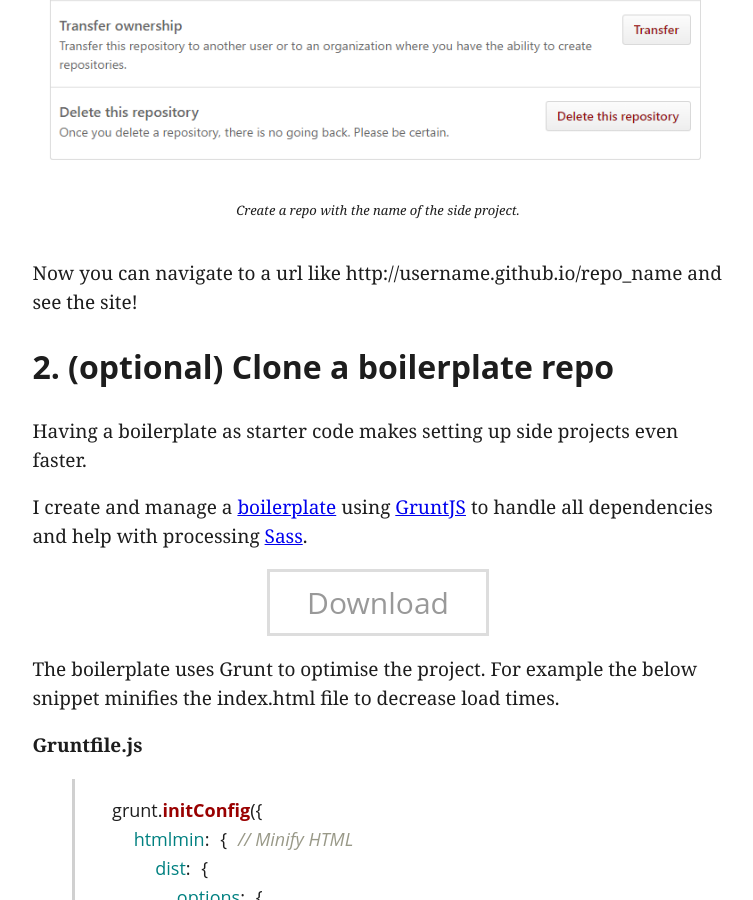
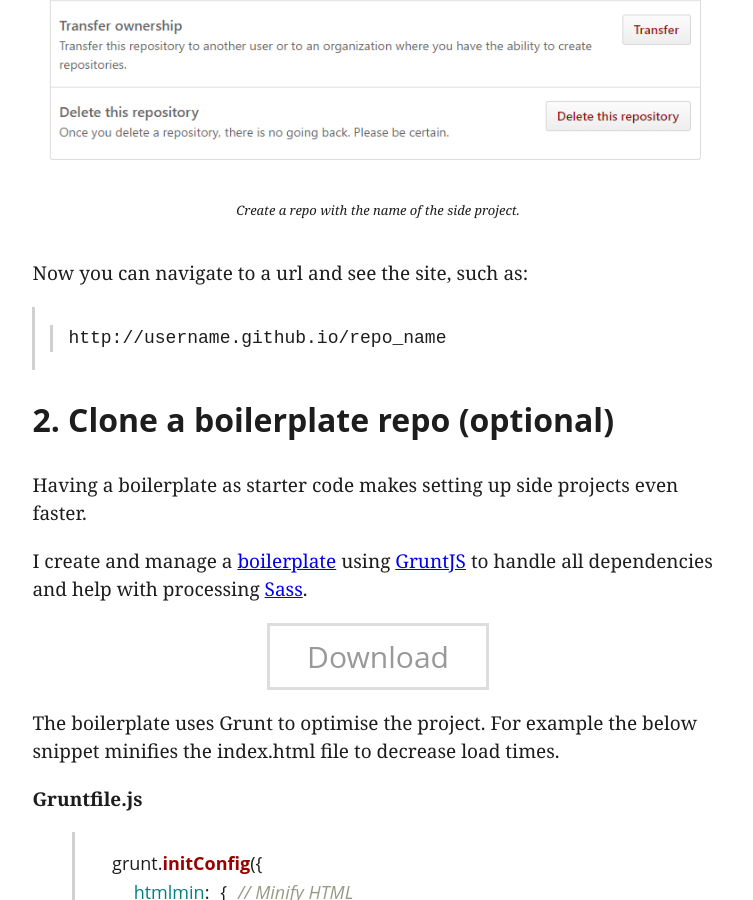
Before and after one commit to harrymt/blog, a Jekyll site: the page built from _posts/2017-02-26-how-i-host-my-side-projects.md, in a window 1280 px wide and 900 px high, scrolled down 2012 px. Shown: the whole window, without its empty margins (262-1015 px from the left). Built offline with Jekyll 4.4.1, drawn with Linux system fonts in a browser that asks for light colours.

Commit message:
Tweaked post to format url

````diff
--- a/_posts/2017-02-26-how-i-host-my-side-projects.md
+++ b/_posts/2017-02-26-how-i-host-my-side-projects.md
@@ -25,9 +25,13 @@ Next activate GitHub pages, by going to the repo settings, scrolling down and cl
 <img src="{{ site.baseurl }}/img/activate-github-pages.png">
 <p class="img-caption">Create a repo with the name of the side project.</p>
 
-Now you can navigate to a url like http://username.github.io/repo_name and see the site!
+Now you can navigate to a url and see the site, such as:
 
-## 2. (optional) Clone a boilerplate repo
+```
+http://username.github.io/repo_name
+```
+
+## 2. Clone a boilerplate repo (optional)
 
 Having a boilerplate as starter code makes setting up side projects even faster.
 
````
